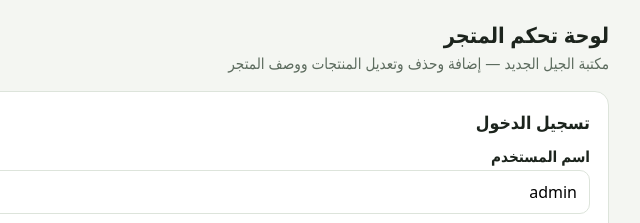
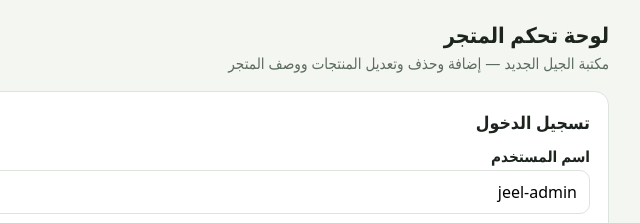
Before and after one commit to apricitya4-art/jeel.medelora.com, a plain HTML site: page admin/index.html in a window 1280 px wide. Shown: the top 223 px of the page, 445-1085 px from the left. Drawn offline with Linux system fonts and the light colour scheme.

Commit message:
Admin username jeel-admin

```diff
--- a/admin/index.html
+++ b/admin/index.html
@@ -47,15 +47,19 @@
     </div>
     <a href="/">← المتجر</a>
   </header>
+
+  <!-- LOGIN -->
   <div class="card" id="loginCard">
     <h2>تسجيل الدخول</h2>
     <label>اسم المستخدم</label>
-    <input id="loginUser" value="admin" autocomplete="username">
+    <input id="loginUser" value="jeel-admin" autocomplete="username">
     <label>كلمة السر</label>
     <input id="loginPass" type="password" autocomplete="current-password">
     <div class="msg err" id="loginErr">بيانات الدخول غير صحيحة.</div>
     <div style="margin-top:14px"><button class="btn" id="loginBtn" type="button">دخول</button></div>
   </div>
+
+  <!-- DASHBOARD -->
   <div id="dash" class="hidden">
     <div style="display:flex;justify-content:space-between;align-items:center;margin-bottom:6px">
       <b>مرحبا، أنت مسجلة كمديرة للمتجر</b>
@@ -63,6 +67,7 @@
     </div>
     <div class="msg ok" id="okMsg"></div>
     <div class="msg err" id="errMsg"></div>
+
     <div class="card">
       <h2>وصف المتجر</h2>
       <label>اسم المتجر</label>
@@ -71,10 +76,12 @@
       <textarea id="setDesc"></textarea>
       <div style="margin-top:14px"><button class="btn" id="saveSettingsBtn" type="button">حفظ الوصف</button></div>
     </div>
+
     <div class="card">
       <h2>المنتجات</h2>
       <div id="prodList"><p class="hint">جاري التحميل…</p></div>
     </div>
+
     <div class="card">
       <h2 id="formTitle">إضافة منتج جديد</h2>
       <input type="hidden" id="fId">
@@ -96,18 +103,22 @@
     </div>
   </div>
 </div>
+
 <script>
 var API = "https://jeel-orders.apricitya4.workers.dev";
 var FLAGSHIP_ID = "flashcards-bac-complet";
 var key = sessionStorage.getItem("jeel-admin-key") || "";
+
 function show(el, on){ el.classList.toggle("hidden", !on); }
 function okMsg(t){ var m=document.getElementById("okMsg"); m.textContent=t; m.classList.add("show"); setTimeout(function(){m.classList.remove("show")},4000); }
 function errMsg(t){ var m=document.getElementById("errMsg"); m.textContent=t; m.classList.add("show"); }
 function headers(){ return {"Content-Type":"application/json","X-Admin-Key":key}; }
+
 function slug(s){
   s = (s||"").trim().replace(/\s+/g,"-");
   return "p-" + Date.now().toString(36) + "-" + Math.random().toString(36).slice(2,6);
 }
+
 async function loadAll(){
   var r = await fetch(API + "/admin/products", {headers: headers()});
   if (!r.ok) throw new Error("products");
@@ -116,6 +127,7 @@ async function loadAll(){
   var r2 = await fetch(API + "/settings");
   if (r2.ok){ var s = await r2.json(); if (s.settings){ document.getElementById("setName").value = s.settings.name || ""; document.getElementById("setDesc").value = s.settings.description || ""; } }
 }
+
 function renderProducts(list){
   var box = document.getElementById("prodList");
   box.innerHTML = "";
@@ -142,6 +154,7 @@ function renderProducts(list){
     box.appendChild(div);
   });
 }
+
 function editProduct(p){
   document.getElementById("formTitle").textContent = "تعديل منتج";
   document.getElementById("fId").value = p.id;
@@ -153,11 +166,13 @@ function editProduct(p){
   document.getElementById("flagNote").style.display = p.id === FLAGSHIP_ID ? "" : "none";
   document.getElementById("formTitle").scrollIntoView({behavior:"smooth", block:"center"});
 }
+
 function resetForm(){
   document.getElementById("formTitle").textContent = "إضافة منتج جديد";
   ["fId","fName","fPrice","fBadge","fShort","fPoints"].forEach(function(id){ document.getElementById(id).value = ""; });
   document.getElementById("flagNote").style.display = "none";
 }
+
 async function saveProduct(){
   var name = document.getElementById("fName").value.trim();
   var price = Number(document.getElementById("fPrice").value);
@@ -178,6 +193,7 @@ async function saveProduct(){
   resetForm();
   okMsg("تحفظ المنتج وظهر في المتجر.");
 }
+
 async function deleteProduct(id){
   var r = await fetch(API + "/admin/products?id=" + encodeURIComponent(id), {method:"DELETE", headers: headers()});
   if (!r.ok){ errMsg("ما تحذفش المنتج."); return; }
@@ -185,12 +201,14 @@ async function deleteProduct(id){
   renderProducts(d.products || []);
   okMsg("تحذف المنتج.");
 }
+
 async function saveSettings(){
   var settings = {name: document.getElementById("setName").value.trim(), description: document.getElementById("setDesc").value.trim()};
   var r = await fetch(API + "/admin/settings", {method:"POST", headers: headers(), body: JSON.stringify({settings: settings})});
   if (!r.ok){ errMsg("ما تحفظش الوصف."); return; }
   okMsg("تحفظ وصف المتجر.");
 }
+
 async function doLogin(){
   var u = document.getElementById("loginUser").value.trim();
   var p = document.getElementById("loginPass").value;
@@ -200,17 +218,20 @@ async function doLogin(){
   sessionStorage.setItem("jeel-admin-key", key);
   enter();
 }
+
 function enter(){
   show(document.getElementById("loginCard"), false);
   show(document.getElementById("dash"), true);
   loadAll().catch(function(){ errMsg("تعذر تحميل المنتجات. عاودي المحاولة."); });
 }
+
 document.getElementById("loginBtn").onclick = doLogin;
 document.getElementById("loginPass").addEventListener("keydown", function(e){ if (e.key === "Enter") doLogin(); });
 document.getElementById("logoutBtn").onclick = function(){ sessionStorage.removeItem("jeel-admin-key"); key=""; location.reload(); };
 document.getElementById("saveProdBtn").onclick = saveProduct;
 document.getElementById("cancelEditBtn").onclick = resetForm;
 document.getElementById("saveSettingsBtn").onclick = saveSettings;
+
 if (key){ enter(); }
 </script>
 </body>
```
